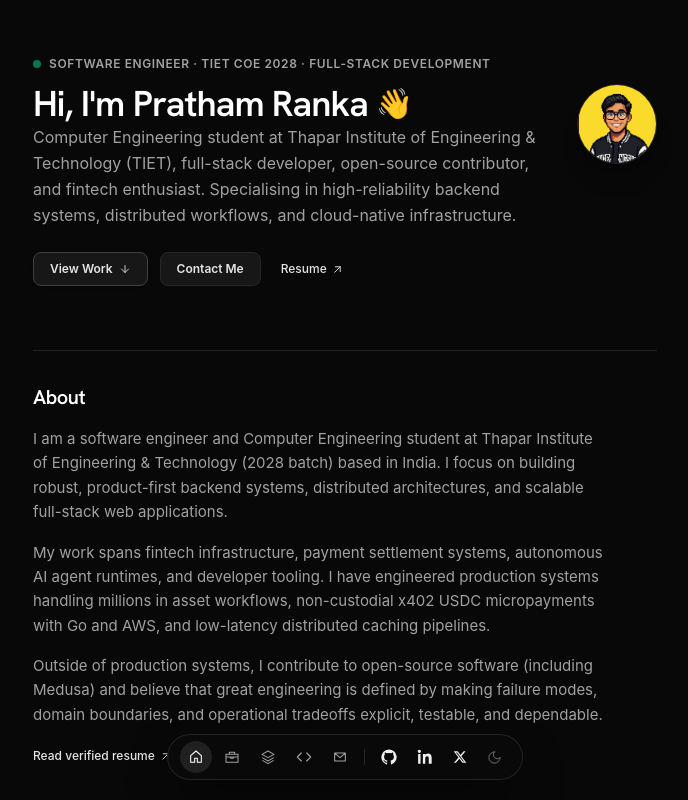
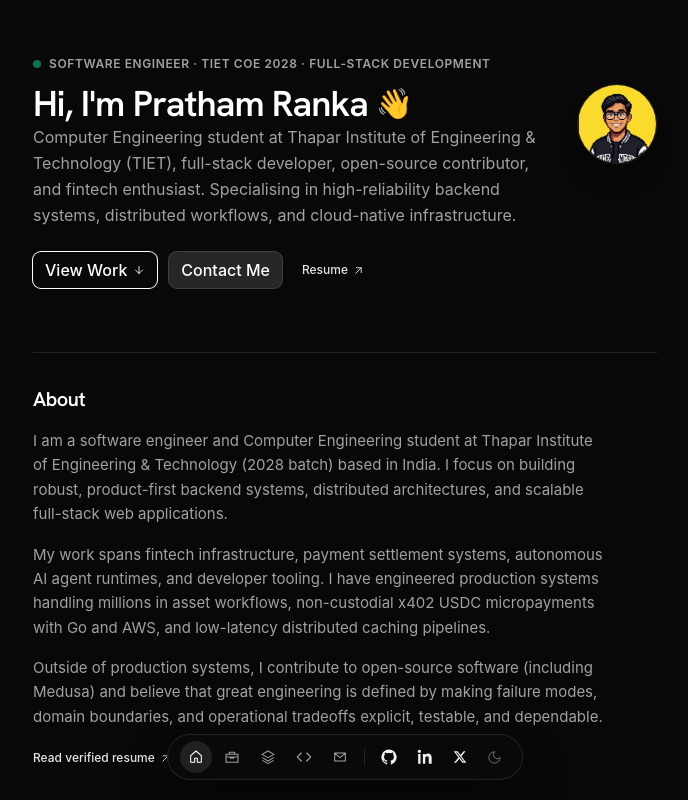
Before and after one commit to PrathamRanka/Pratham-Portfolio-Website, a Next.js app: page / in a window 1280 px wide. Shown: the top 800 px of the page, without its empty margins (295-983 px from the left). Built offline with nearby package versions, Linux system fonts and the light colour scheme.

Commit message:
updated button color in hero

```diff
--- /dev/null
+++ b/src/components/ui/button.tsx
@@ -0,0 +1,53 @@
+import * as React from "react";
+
+type ButtonProps = React.ButtonHTMLAttributes<HTMLButtonElement> & {
+  variant?: "primary" | "secondary" | "outline" | "ghost";
+  size?: "sm" | "md" | "lg";
+};
+
+const baseStyles =
+  "group relative inline-flex shrink-0 items-center justify-center gap-1.5 overflow-hidden rounded-lg border-0 font-medium shadow-xs cursor-pointer select-text transition-colors duration-150 focus:outline-none focus-visible:ring-2 disabled:cursor-not-allowed disabled:opacity-50 disabled:pointer-events-none";
+
+const variants = {
+  primary:
+    "bg-[color-mix(in_oklch,var(--color-kumo-brand),white_30%)] text-white ring-1 ring-[color-mix(in_oklch,var(--color-kumo-brand),black_10%)] active:ring-[color-mix(in_oklch,var(--color-kumo-brand),black_10%)] focus-visible:ring-[color-mix(in_oklch,var(--color-kumo-brand),black_10%)]",
+  secondary:
+    "bg-zinc-800 text-white ring-1 ring-zinc-700 hover:bg-zinc-700",
+  outline:
+    "bg-transparent text-white ring-1 ring-zinc-700 hover:bg-zinc-800",
+  ghost:
+    "bg-transparent text-zinc-300 hover:bg-zinc-800 hover:text-white",
+};
+
+const sizes = {
+  sm: "h-8 rounded-md px-3 text-sm",
+  md: "h-9 rounded-lg px-3 text-base",
+  lg: "h-11 rounded-lg px-5 text-base",
+};
+
+export function Button({
+  children,
+  variant = "primary",
+  size = "md",
+  className = "",
+  type = "button",
+  ...props
+}: ButtonProps) {
+  return (
+    <button
+      type={type}
+      className={`${baseStyles} ${variants[variant]} ${sizes[size]} ${className}`}
+      {...props}
+    >
+      {variant === "primary" && (
+        <span
+          aria-hidden="true"
+          className="absolute inset-0 rounded-[inherit] bg-linear-to-b from-[color-mix(in_oklch,var(--color-kumo-brand),white_15%)] to-[var(--color-kumo-brand)] shadow-[inset_0_1px_0_0_color-mix(in_oklch,var(--color-kumo-brand),white_30%)] group-hover:from-[color-mix(in_oklch,var(--color-kumo-brand),white_30%)]"
+        />
+      )}
+      <span className="relative flex items-center gap-1.5">
+        {children}
+      </span>
+    </button>
+  );
+}
--- a/src/components/views/HeroView.tsx
+++ b/src/components/views/HeroView.tsx
@@ -1,17 +1,21 @@
 import Image from 'next/image';
 import { resumeUrl } from '@/data/portfolio';
 import { ArrowDownIcon, ArrowUpRight } from '@/components/icons';
+import { Button } from '@/components/ui/button';
 
 export function HeroView() {
   return (
     <section className="pt-8 sm:pt-14 pb-8" aria-labelledby="hero-heading">
       {/* Eyebrow */}
       <div className="text-[11px] sm:text-xs font-semibold tracking-wider text-neutral-400 uppercase mb-3 flex items-center gap-2">
-        <span className="w-2 h-2 rounded-full bg-emerald-400 animate-pulse" aria-hidden="true" />
+        <span
+          className="w-2 h-2 rounded-full bg-emerald-400 animate-pulse"
+          aria-hidden="true"
+        />
         <span>Software Engineer · TIET COE 2028 · Full-Stack Development</span>
       </div>
 
-      {/* Main Hero Header: Text + Portrait */}
+      {/* Main Hero Header */}
       <div className="flex items-start justify-between gap-6 sm:gap-8">
         <div className="flex-1">
           <h1
@@ -19,14 +23,18 @@ export function HeroView() {
             className="text-3xl sm:text-4xl font-bold tracking-tight text-white flex items-center flex-wrap gap-2"
           >
             Hi, I&apos;m Pratham <span className="name-last">Ranka</span>
-            <span className="sr-only"> — Indian Backend and Full-Stack Engineer</span>
+            <span className="sr-only">
+              {' '}— Indian Backend and Full-Stack Engineer
+            </span>
             <span className="text-2xl sm:text-3xl">👋</span>
           </h1>
 
           <p className="mt-4 text-sm sm:text-base text-neutral-400 leading-relaxed max-w-xl">
-            Computer Engineering student at Thapar Institute of Engineering &amp; Technology (TIET),
-            full-stack developer, open-source contributor, and fintech enthusiast. Specialising in
-            high-reliability backend systems, distributed workflows, and cloud-native infrastructure.
+            Computer Engineering student at Thapar Institute of Engineering
+            &amp; Technology (TIET), full-stack developer, open-source
+            contributor, and fintech enthusiast. Specialising in
+            high-reliability backend systems, distributed workflows, and
+            cloud-native infrastructure.
           </p>
         </div>
 
@@ -46,20 +54,31 @@ export function HeroView() {
 
       {/* Hero Actions */}
       <div className="flex items-center flex-wrap gap-3 mt-6">
-        <a
-          href="#projects"
-          className="inline-flex items-center gap-1.5 px-4 py-2 rounded-lg bg-neutral-900 border border-neutral-700 text-neutral-100 text-xs font-semibold hover:bg-neutral-800 hover:border-neutral-600 hover:text-white transition-colors shadow-sm"
+        <Button
+          size="md"
+          onClick={() => {
+            document.getElementById('projects')?.scrollIntoView({
+              behavior: 'smooth',
+              block: 'start',
+            });
+          }}
         >
           <span>View Work</span>
           <ArrowDownIcon size={12} />
-        </a>
+        </Button>
 
-        <a
-          href="#contact"
-          className="inline-flex items-center gap-1.5 px-4 py-2 rounded-lg bg-neutral-900 border border-neutral-800 text-neutral-200 text-xs font-semibold hover:bg-neutral-800 hover:text-white transition-colors"
+        <Button
+          size="md"
+          variant="secondary"
+          onClick={() => {
+            document.getElementById('contact')?.scrollIntoView({
+              behavior: 'smooth',
+              block: 'start',
+            });
+          }}
         >
-          <span>Contact Me</span>
-        </a>
+          Contact Me
+        </Button>
 
         <a
           href={resumeUrl}
```
